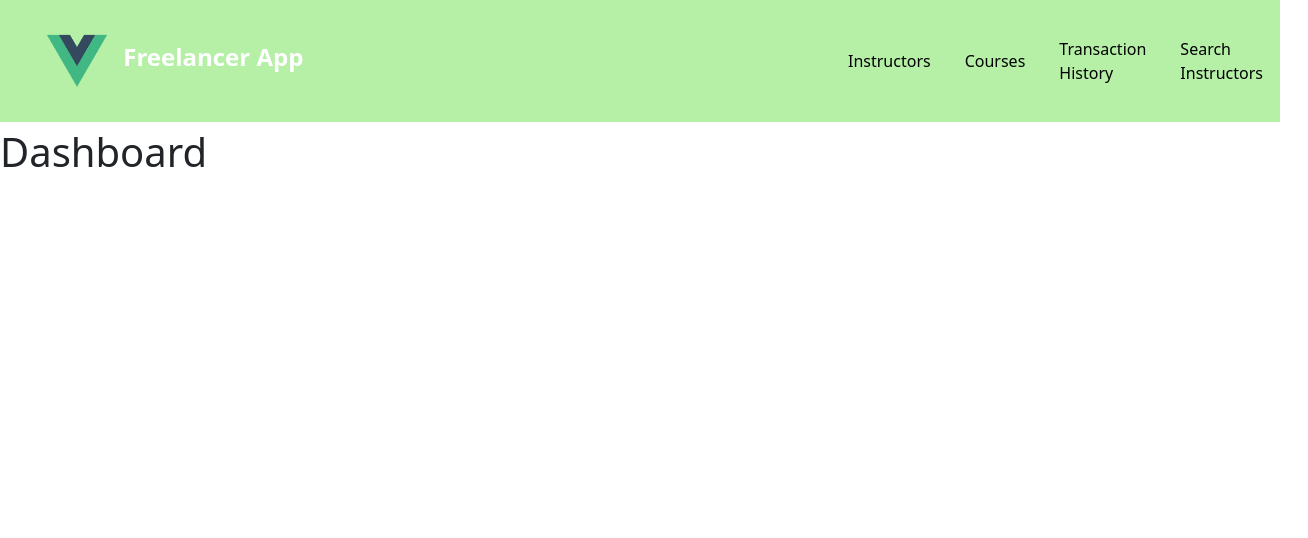
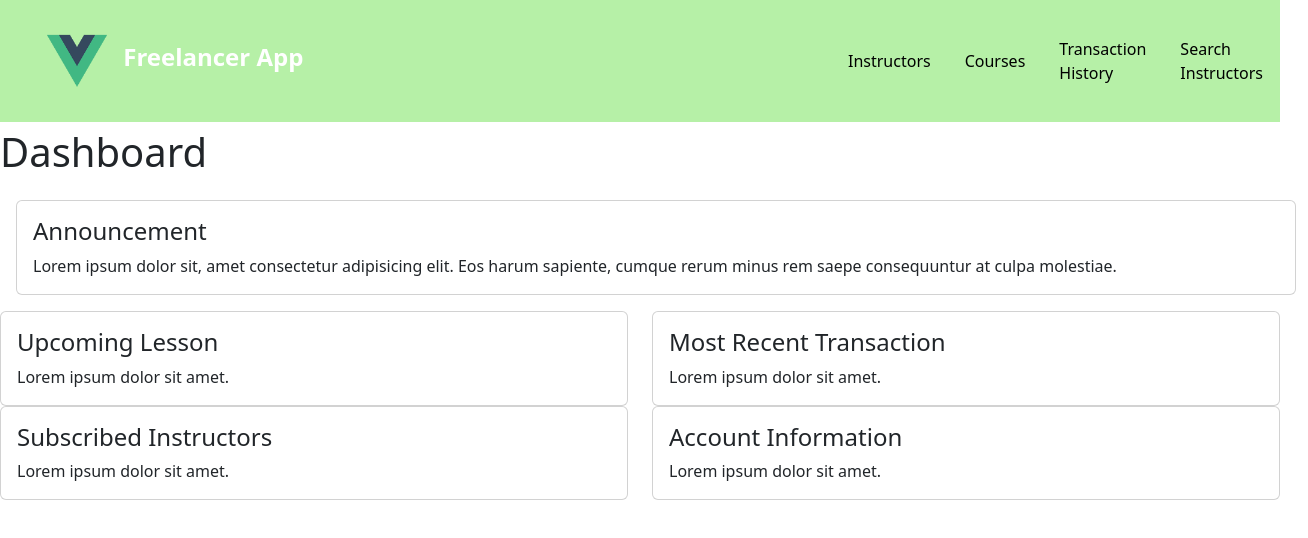
Before and after one commit to kuanhc96/freelance-login-frontend, a Vue app: page /dashboard in a window 1280 px wide. Shown: the top 538 px of the page, 1308 px wide, since content can reach past the window. Built offline with nearby package versions, Linux system fonts and the light colour scheme.

Commit message:
dashboard outline

```diff
--- a/src/pages/Dash-Board.vue
+++ b/src/pages/Dash-Board.vue
@@ -1,3 +1,47 @@
 <template>
    <h1>Dashboard</h1>
+   <div class="row">
+      <div class="m-3">
+         <div class="card ">
+            <div class="card-body">
+               <h4 class="card-title">Announcement</h4>
+               <p class="card-text">
+                  Lorem ipsum dolor sit, amet consectetur adipisicing elit. Eos harum sapiente, cumque rerum minus rem saepe consequuntur at culpa molestiae.
+               </p>
+            </div>
+         </div>
+      </div>
+      <div class="col-md-6">
+         <div class="card ">
+            <div class="card-body">
+               <h4 class="card-title">Upcoming Lesson</h4>
+               <p class="card-text">Lorem ipsum dolor sit amet.</p>
+            </div>
+         </div>
+      </div>
+      <div class="col-md-6">
+         <div class="card ">
+            <div class="card-body">
+               <h4 class="card-title">Most Recent Transaction</h4>
+               <p class="card-text">Lorem ipsum dolor sit amet.</p>
+            </div>
+         </div>
+      </div>
+      <div class="col-md-6">
+         <div class="card ">
+            <div class="card-body">
+               <h4 class="card-title">Subscribed Instructors</h4>
+               <p class="card-text">Lorem ipsum dolor sit amet.</p>
+            </div>
+         </div>
+      </div>
+      <div class="col-md-6">
+         <div class="card ">
+            <div class="card-body">
+               <h4 class="card-title">Account Information</h4>
+               <p class="card-text">Lorem ipsum dolor sit amet.</p>
+            </div>
+         </div>
+      </div>
+   </div>
 </template>
```
